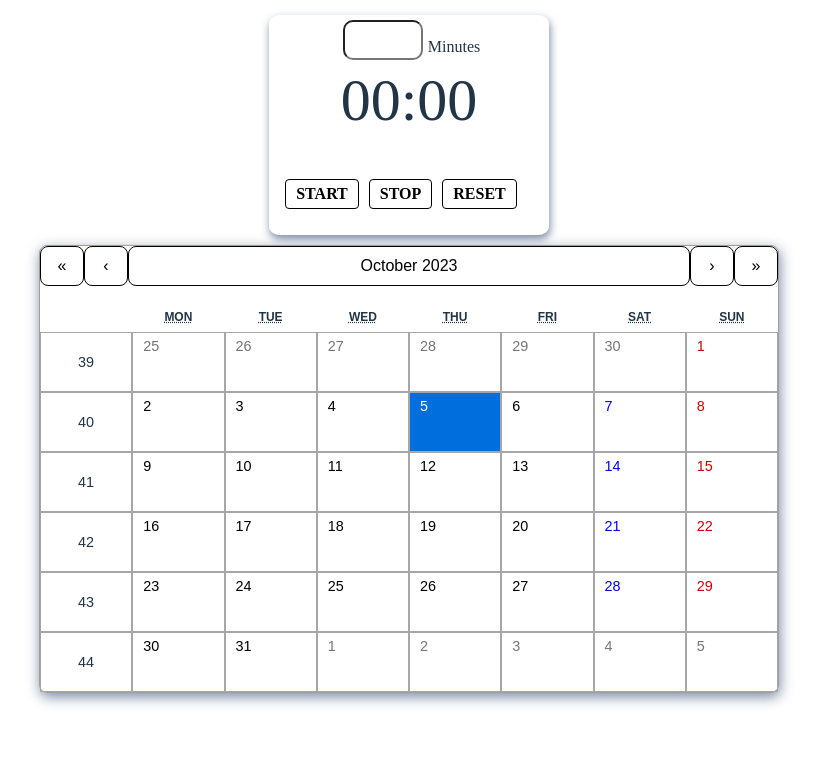
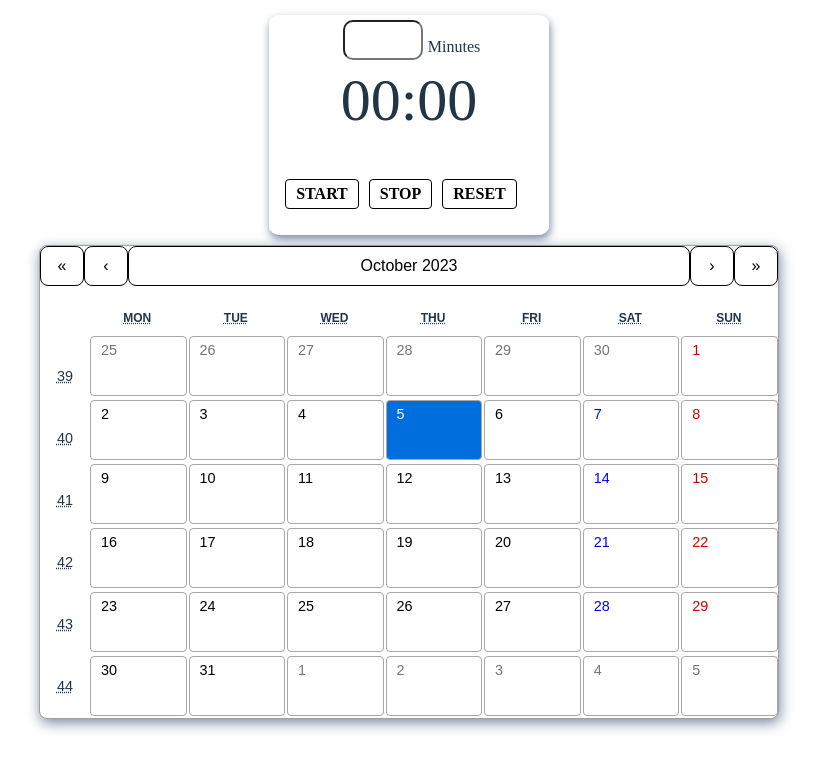
Before and after one commit to ayumi-ayumi/Pomodoro-advanced, a React (Vite) app: page / in a window 1280 px wide. Shown: the top 770 px of the page, without its empty margins (231-1050 px from the left). Built offline with nearby package versions, Linux system fonts and the light colour scheme.

Commit message:
changed styles

```diff
--- a/src/App.jsx
+++ b/src/App.jsx
@@ -9,7 +9,7 @@ import * as React from "react";
 
 export default function App() {
   // const [value, setValue] = useState()
-  // const [date, setDate] = useState(new Date(2023, 10, 3)); //demo
+  // const [date, setDate] = useState(new Date(2023, 10, 9)); //demo
   const [date, setDate] = useState(new Date());
   const [isActive, setIsActive] = useState(false);
   const [expiryTimestamp, setExpiryTimestamp] = useState(0);
@@ -119,8 +119,8 @@ export default function App() {
   function handleChange(event) {
     // setExpiryTimestamp(event.target.value * 1500);//demo
     setExpiryTimestamp(event.target.value * 60); //本番用
-    setTimeLeft((prev) => event.target.value); // as seconds, demo
-    // setTimeLeft((prev) => event.target.value * 60); //本番用
+    // setTimeLeft((prev) => event.target.value); // as seconds, demo
+    setTimeLeft((prev) => event.target.value * 60); //本番用
   }
 
   return (
--- a/src/Calendar.css
+++ b/src/Calendar.css
@@ -56,7 +56,6 @@
 .react-calendar__navigation button {
   min-width: 44px;
   background: none;
-
   padding: 0;
 }
 
@@ -76,16 +75,15 @@
   font-size: 0.75em;
 }
 
+.react-calendar__month-view__days button {
+  margin: 2px;
+  flex: 0 0 13.99% !important;
+}
+
 .react-calendar__month-view__weekdays__weekday {
   padding: 0.5em;
-}
-
-.react-calendar__tile {
-  display: flex;
-  align-items: center;
-  justify-content: center;
-  font-size: 0.9em;
-  font-weight: 500;
+  margin: 1px !important;
+  flex: 0 0 14% !important;
 }
 
 .react-calendar__month-view__days__day--weekend {
@@ -103,6 +101,11 @@
 }
 
 .react-calendar__tile {
+  display: flex;
+  align-items: center;
+  justify-content: center;
+  font-size: 0.9em;
+  font-weight: 500;
   /* max-width: 110px; */
   max-width: 100%;
   /* padding: 10px 6.6667px; */
@@ -111,8 +114,10 @@
   line-height: 16px;
   height: 60px;
   position: relative;
-  border-radius: unset;
+  border-radius: 4px;
   border: 1px solid rgb(166, 166, 166);
+  /* flex: 0 0 13.99% !important; */
+  /* margin: 1px !important; */
 }
 
 .react-calendar__tile:disabled {
@@ -188,9 +193,16 @@ button abbr {
 }
 
 .react-calendar__month-view__weekNumbers {
+  /* display: block ; */
   display: block !important;
+  flex-basis: calc(6.5%)!important;
 }
 
+.react-calendar__month-view__weekNumbers .react-calendar__tile{
+  margin: 2px;
+  border: none;
+  text-decoration: underline dotted;
+}
 button {
   border-radius: 8px;
   border: 1px solid black;
@@ -201,7 +213,8 @@ button {
   background-color: #1a1a1a;
   cursor: pointer;
   transition: border-color 0.25s;
-  margin: 5px;
+  /* margin: 1px !important; */
+  /* margin: 5px; */
 }
 
 button:hover {
--- a/src/MyTimer.css
+++ b/src/MyTimer.css
@@ -23,6 +23,7 @@ input {
   margin: 5px;
   font-size: 35px;
   text-align: center;
+  /* outline: 1px dotted rgb(238, 0, 255); */
 }
 
 .timeLeft {
@@ -46,7 +47,8 @@ input {
   padding: 5px 10px;
   border-radius: 4px;
   background: hsla(0,0%,100%,0%);
-  font-weight: bold;
+  font-weight: 700;
+  margin: 5px;
 }
 
 .timerButtons button:hover {
```
